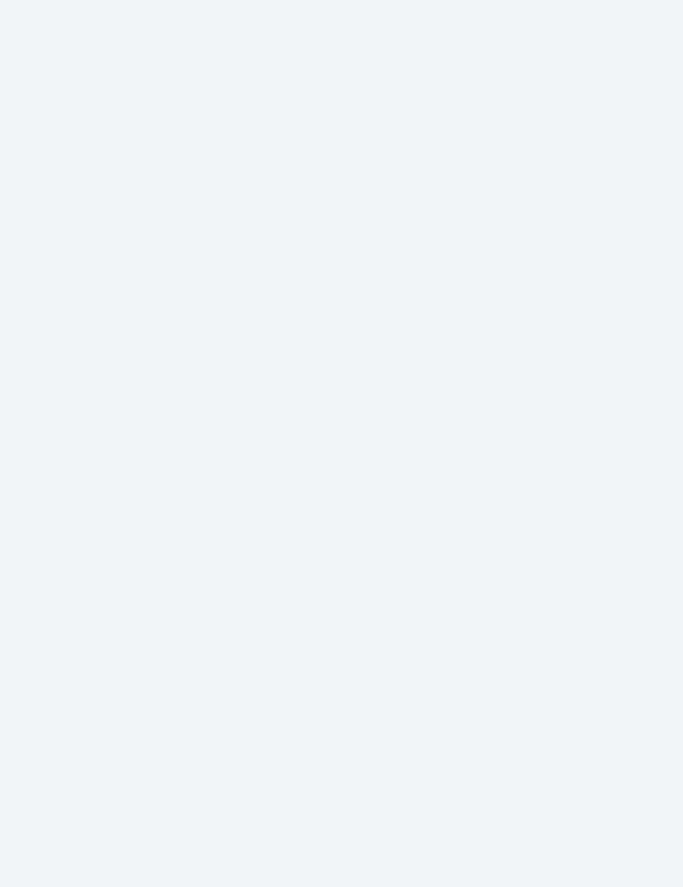
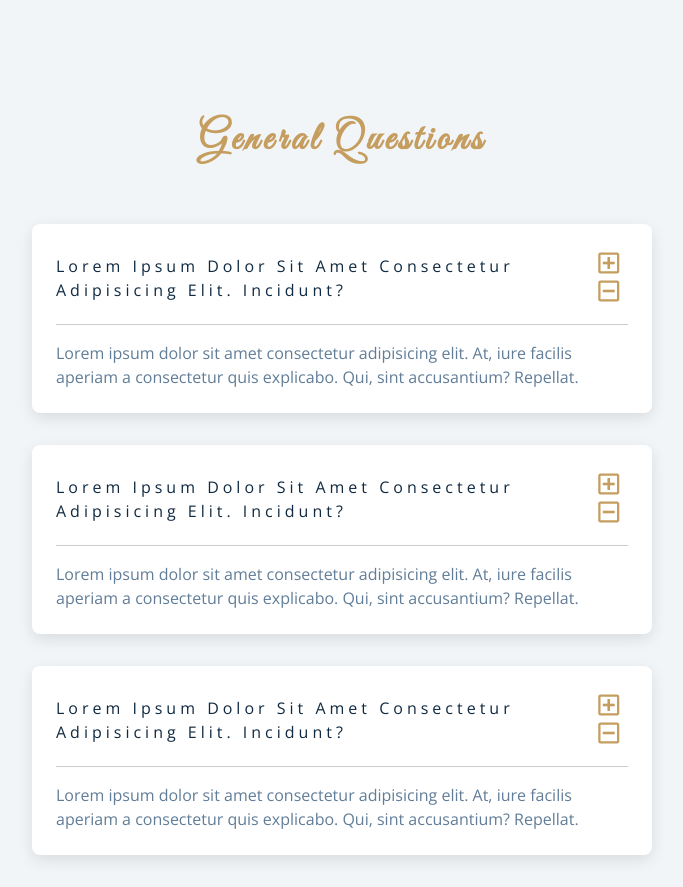
Before and after one commit to alsabagh-dev/js-questions, a plain HTML site: page index.html in a window 1280 px wide. Shown: the whole page, without its empty margins (298-981 px from the left). Before the commit the page ends 800 px from the top, so only its background shows below. Drawn offline with nearby package versions, Linux system fonts and the light colour scheme.

Commit message:
add questions

```diff
--- a/index.html
+++ b/index.html
@@ -16,7 +16,75 @@
 </head>
 
 <body>
-
+  <section class="questions">
+    <!-- title -->
+    <div class="title">
+      <h2>general questions</h2>
+    </div>
+    <!-- questions -->
+    <div class="section-center">
+      <!-- single question -->
+      <article class="question">
+        <!-- question title -->
+        <div class="question-title">
+          <p>Lorem ipsum dolor sit amet consectetur adipisicing elit. Incidunt?</p>
+          <button class="question-btn">
+            <span class="plus-icon">
+              <i class="far fa-plus-square"></i>
+            </span>
+            <span class="minus-icon">
+              <i class="far fa-minus-square"></i>
+            </span>
+          </button>
+        </div>
+        <!-- question text -->
+        <div class="question-text">
+          <p>Lorem ipsum dolor sit amet consectetur adipisicing elit. At, iure facilis aperiam a consectetur quis explicabo. Qui, sint accusantium? Repellat.</p>
+        </div>
+      </article>
+      <!-- end of single questions -->
+       <!-- single question -->
+       <article class="question">
+        <!-- question title -->
+        <div class="question-title">
+          <p>Lorem ipsum dolor sit amet consectetur adipisicing elit. Incidunt?</p>
+          <button class="question-btn">
+            <span class="plus-icon">
+              <i class="far fa-plus-square"></i>
+            </span>
+            <span class="minus-icon">
+              <i class="far fa-minus-square"></i>
+            </span>
+          </button>
+        </div>
+        <!-- question text -->
+        <div class="question-text">
+          <p>Lorem ipsum dolor sit amet consectetur adipisicing elit. At, iure facilis aperiam a consectetur quis explicabo. Qui, sint accusantium? Repellat.</p>
+        </div>
+      </article>
+      <!-- end of single questions -->
+       <!-- single question -->
+       <article class="question">
+        <!-- question title -->
+        <div class="question-title">
+          <p>Lorem ipsum dolor sit amet consectetur adipisicing elit. Incidunt?</p>
+          <button class="question-btn">
+            <span class="plus-icon">
+              <i class="far fa-plus-square"></i>
+            </span>
+            <span class="minus-icon">
+              <i class="far fa-minus-square"></i>
+            </span>
+          </button>
+        </div>
+        <!-- question text -->
+        <div class="question-text">
+          <p>Lorem ipsum dolor sit amet consectetur adipisicing elit. At, iure facilis aperiam a consectetur quis explicabo. Qui, sint accusantium? Repellat.</p>
+        </div>
+      </article>
+      <!-- end of single questions -->
+    </div>
+  </section>
   <!-- javascript -->
   <script src="app.js"></script>
 </body>
```
